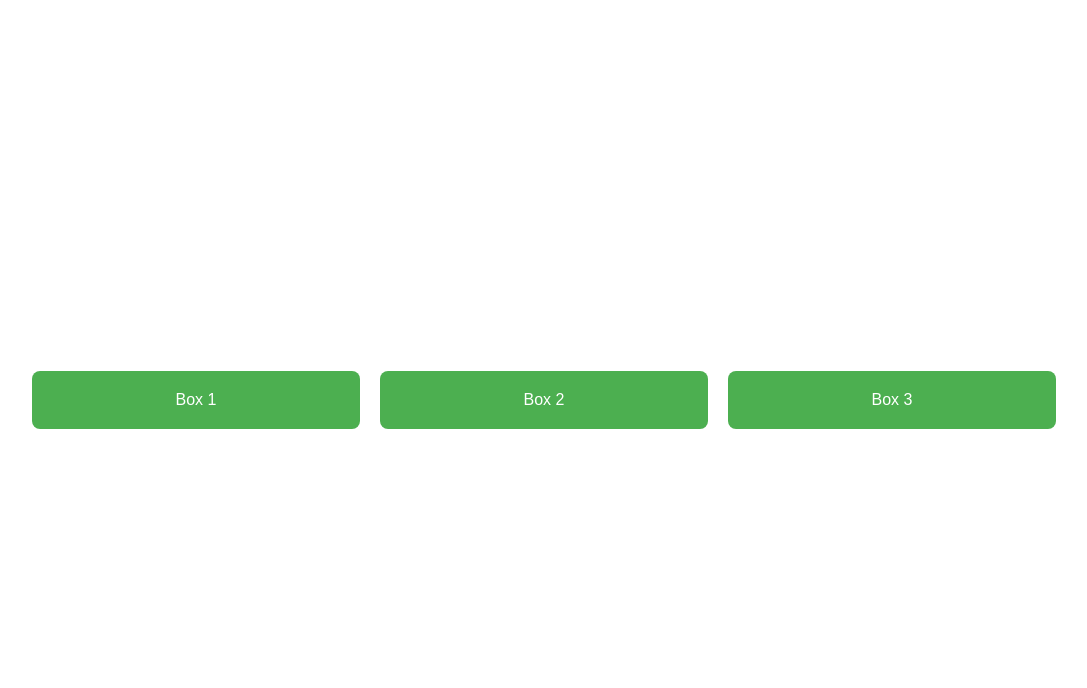
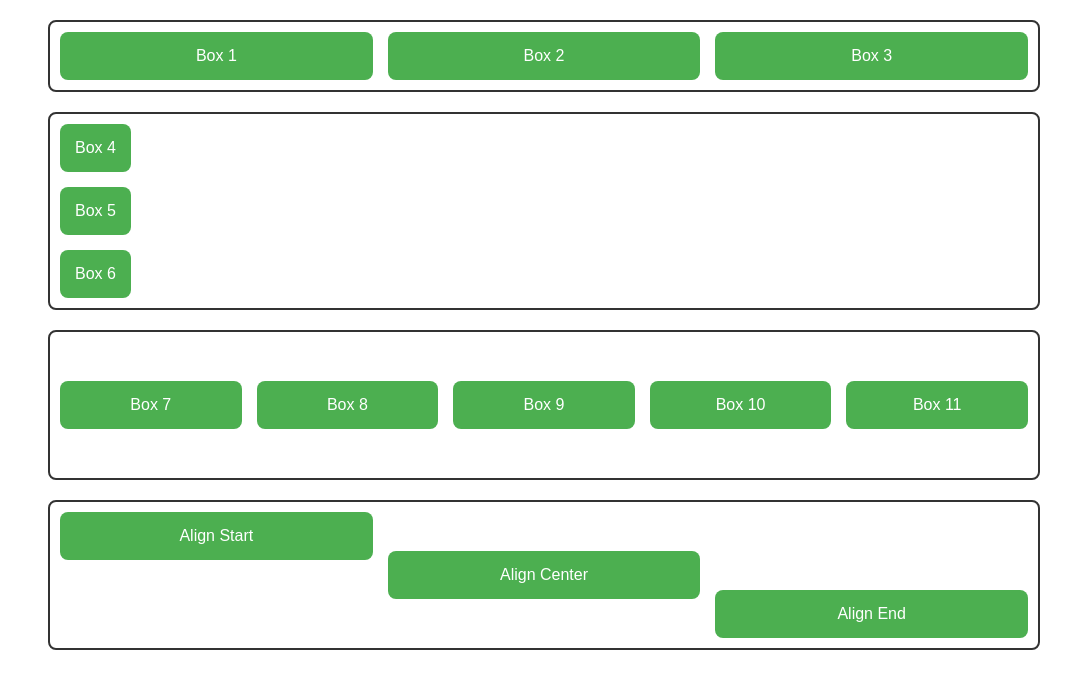
Before and after one commit to Whilifer/PavlovPS_pr4, a plain HTML site: page index.html in a window 1280 px wide. Shown: the whole page, without its empty margins (96-1183 px from the left). Drawn offline with Linux system fonts and the light colour scheme.

Commit message:
Добавлены новые разные флекс боксы

```diff
--- a/index.html
+++ b/index.html
@@ -9,11 +9,31 @@
 </head>
 
 <body>
-    <div class="container">
+    <div class="container row">
         <div class="box">Box 1</div>
         <div class="box">Box 2</div>
         <div class="box">Box 3</div>
     </div>
+
+    <div class="container column">
+        <div class="box">Box 4</div>
+        <div class="box">Box 5</div>
+        <div class="box">Box 6</div>
+    </div>
+
+    <div class="container wrap">
+        <div class="box">Box 7</div>
+        <div class="box">Box 8</div>
+        <div class="box">Box 9</div>
+        <div class="box">Box 10</div>
+        <div class="box">Box 11</div>
+    </div>
+
+    <div class="container align-items">
+        <div class="box align-start">Align Start</div>
+        <div class="box align-center">Align Center</div>
+        <div class="box align-end">Align End</div>
+    </div>
 </body>
 
 </html>
--- a/style.css
+++ b/style.css
@@ -6,25 +6,61 @@
 
 body {
     display: flex;
-    justify-content: center;
+    flex-direction: column;
     align-items: center;
-    height: 100vh;
+    gap: 20px;
+    padding: 20px;
     font-family: Arial, sans-serif;
 }
 
 .container {
     display: flex;
-    justify-content: center;
-    align-items: center;
-    gap: 20px;
+    gap: 15px;
+    padding: 10px;
+    border: 2px solid #333;
+    border-radius: 8px;
     width: 80%;
 }
 
 .box {
     background-color: #4CAF50;
     color: white;
-    padding: 20px;
+    padding: 15px;
     border-radius: 8px;
     text-align: center;
     flex: 1;
 }
+
+.row {
+    flex-direction: row;
+    justify-content: space-around;
+}
+
+.column {
+    flex-direction: column;
+    align-items: flex-start;
+}
+
+.wrap {
+    flex-wrap: wrap;
+    justify-content: center;
+    align-items: center;
+    height: 150px;
+}
+
+.align-items {
+    height: 150px;
+    align-items: flex-start;
+}
+
+.align-start {
+    align-self: flex-start;
+}
+
+.align-center {
+    align-self: center;
+}
+
+.align-end {
+    align-self: flex-end;
+}
```
